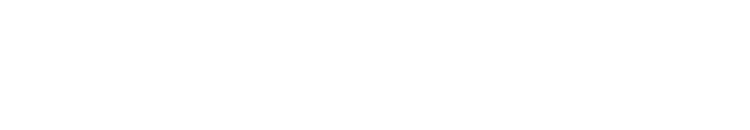
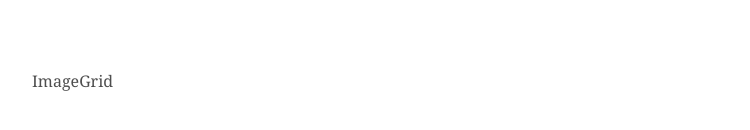
Before and after one commit to reza-talebii/react-projects, a React (Create React App) app: page / in a window 1280 px wide. Shown: the part 284-414 px from the top of the page, without its empty margins (128-878 px from the left). Built offline with nearby package versions, Linux system fonts and the light colour scheme.

Commit message:
add imageGrid component

```diff
--- a/src/App.js
+++ b/src/App.js
@@ -1,12 +1,14 @@
 import React from "react";
 import Title from "./Components/Title";
 import UploadForm from "./Components/Upload/UploadForm";
+import ImageGrid from "./Components/ImageGrid/ImageGrid";
 
 function App() {
   return (
     <div className="App">
       <Title />
       <UploadForm />
+      <ImageGrid />
     </div>
   );
 }
--- /dev/null
+++ b/src/Components/ImageGrid/ImageGrid.js
@@ -0,0 +1,7 @@
+import React from "react";
+
+const ImageGrid = () => {
+  return <div className={""}>ImageGrid</div>;
+};
+
+export default ImageGrid;
--- a/src/hook/useStorage.js
+++ b/src/hook/useStorage.js
@@ -27,7 +27,9 @@
         //GET DOWNLOAD URL
         const getUrl = await getDownloadURL(uploadTask.snapshot.ref);
         //SAVE URL IN LOCAL STORAGE
-        localStorage.setItem("url", getUrl);
+        const urls = JSON.parse(localStorage.getItem("urls")) || [];
+        urls.push(getUrl);
+        localStorage.setItem("urls", urls);
 
         setUrl(getUrl);
       }
```
